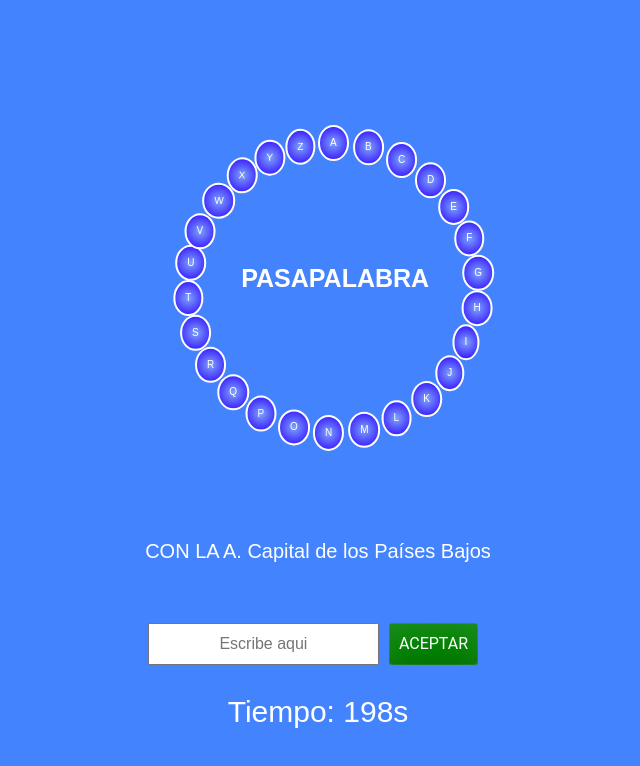
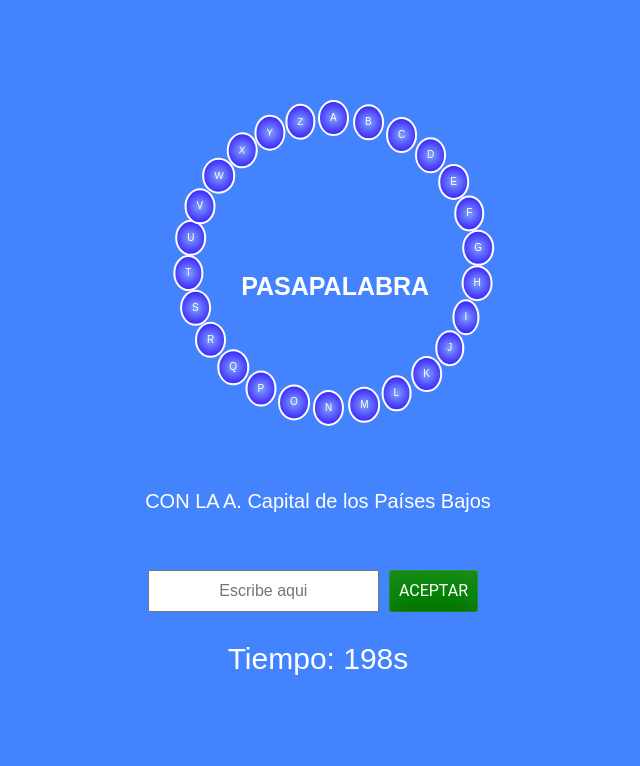
Before and after one commit to RenszCamacho/pasalabra-html, a website built with Parcel: page src/index.html in a window 1280 px wide. Both pictures are taken after typing "Sample" into the empty fields and a click on the button "Play". Shown: the whole page, without its empty margins (322-962 px from the left). Built offline with nearby package versions, Linux system fonts and the light colour scheme.

Commit message:
Optimazing some bugs.

```diff
--- a/src/sass/_donut.scss
+++ b/src/sass/_donut.scss
@@ -1,10 +1,8 @@
 .donutWrapper {
-  //In js we go to make it display flex.
   display: none;
   flex-direction: column;
   align-items: center;
-  // background-color: hsl(219.7, 98.9%, 63.1%);
-  width: 100%;
+  max-width: 70%;
   min-height: 100vh;
 }
 
@@ -22,12 +20,12 @@
   width: 100%;
   height: 50vh;
   list-style: none;
-  margin: 70px auto;
+  margin: 45px auto;
 }
 
 .title {
   position: absolute;
-  top: 33vh;
+  top: 34vh;
   left: 31vw;
   color: white;
   text-transform: uppercase;
--- a/src/sass/_form.scss
+++ b/src/sass/_form.scss
@@ -1,4 +1,5 @@
 .questionWrapper {
+  height: 8rem;
   text-align: center;
   font-size: 2rem;
   color: white;
@@ -11,7 +12,7 @@
 .form {
   display: flex;
   justify-content: center;
-  margin-top: 4rem;
+  // margin-top: 4rem;
 }
 
 .input,
--- a/src/sass/_info.scss
+++ b/src/sass/_info.scss
@@ -8,6 +8,7 @@
   align-items: center;
   font-size: 2rem;
   text-align: center;
+  padding: 5rem 0;
 
   &__description {
     max-width: 80rem;
```
Also changed, not shown: dist/index.html (added), 4 other files.
